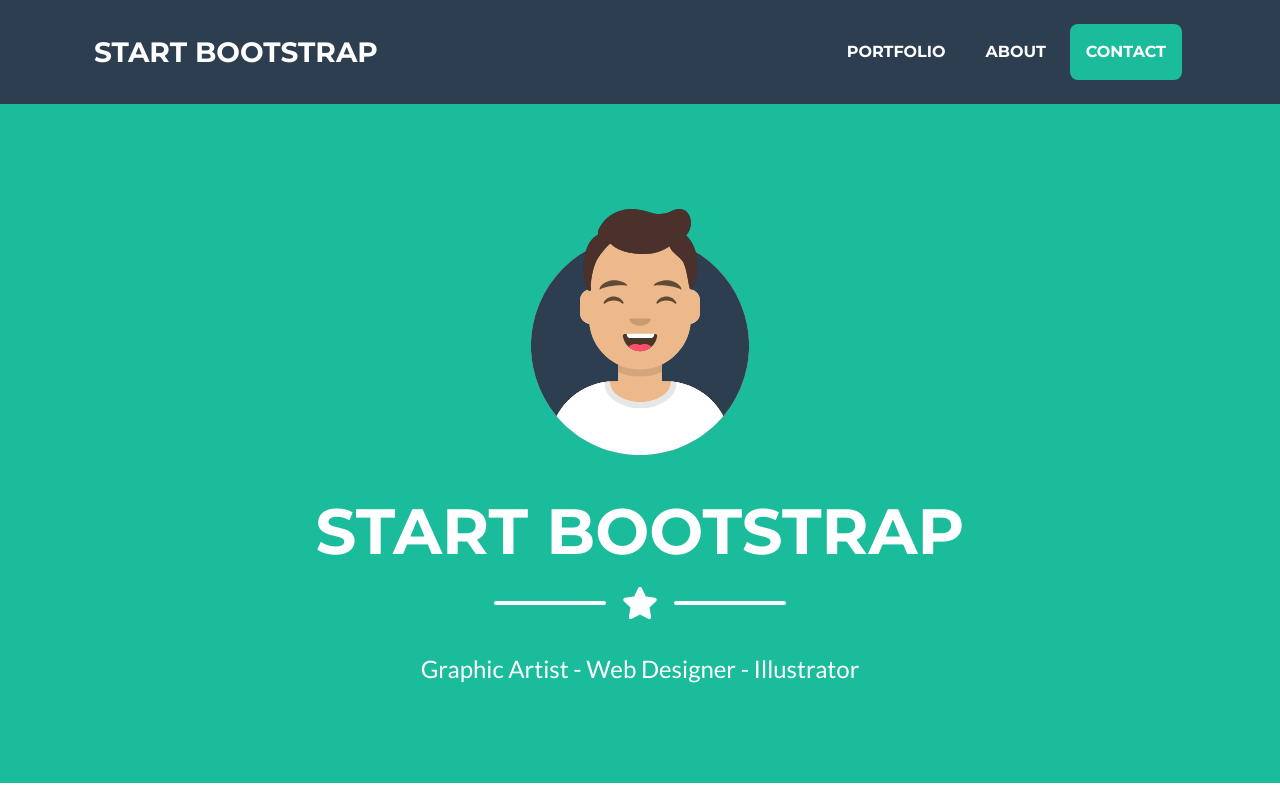
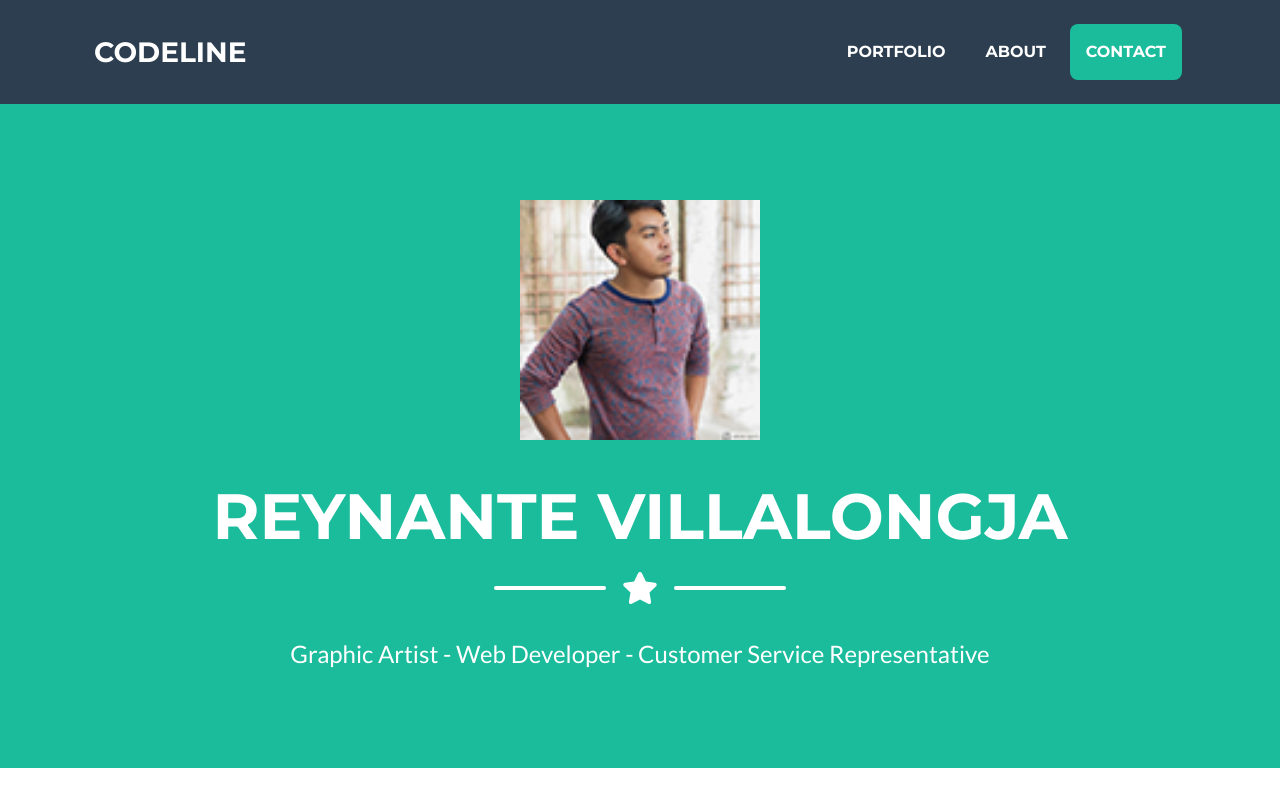
Before and after one commit to nancavil/nancavil.github.io, a plain HTML site: page index.html in a window 1280 px wide. Shown: the top 800 px of the page. Drawn offline with nearby package versions, Linux system fonts and the light colour scheme.

Commit message:
added img banner

```diff
--- a/index.html
+++ b/index.html
@@ -5,7 +5,7 @@
         <meta name="viewport" content="width=device-width, initial-scale=1, shrink-to-fit=no" />
         <meta name="description" content="" />
         <meta name="author" content="" />
-        <title>Freelancer - Start Bootstrap Theme</title>
+        <title>Codeline PH</title>
         <!-- Favicon-->
         <link rel="icon" type="image/x-icon" href="assets/img/favicon.ico" />
         <!-- Font Awesome icons (free version)-->
@@ -20,7 +20,7 @@
         <!-- Navigation-->
         <nav class="navbar navbar-expand-lg bg-secondary text-uppercase fixed-top" id="mainNav">
             <div class="container">
-                <a class="navbar-brand js-scroll-trigger" href="#page-top">Start Bootstrap</a>
+                <a class="navbar-brand js-scroll-trigger" href="#page-top">Codeline</a>
                 <button class="navbar-toggler navbar-toggler-right text-uppercase font-weight-bold bg-primary text-white rounded" type="button" data-toggle="collapse" data-target="#navbarResponsive" aria-controls="navbarResponsive" aria-expanded="false" aria-label="Toggle navigation">
                     Menu
                     <i class="fas fa-bars"></i>
@@ -38,9 +38,9 @@
         <header class="masthead bg-primary text-white text-center">
             <div class="container d-flex align-items-center flex-column">
                 <!-- Masthead Avatar Image-->
-                <img class="masthead-avatar mb-5" src="assets/img/avataaars.svg" alt="" />
+                <img class="masthead-avatar mb-5" src="assets/img/imgbanner.jpg" alt="" />
                 <!-- Masthead Heading-->
-                <h1 class="masthead-heading text-uppercase mb-0">Start Bootstrap</h1>
+                <h1 class="masthead-heading text-uppercase mb-0">Reynante Villalongja</h1>
                 <!-- Icon Divider-->
                 <div class="divider-custom divider-light">
                     <div class="divider-custom-line"></div>
@@ -48,7 +48,7 @@
                     <div class="divider-custom-line"></div>
                 </div>
                 <!-- Masthead Subheading-->
-                <p class="masthead-subheading font-weight-light mb-0">Graphic Artist - Web Designer - Illustrator</p>
+                <p class="masthead-subheading font-weight-light mb-0">Graphic Artist - Web Developer - Customer Service Representative</p>
             </div>
         </header>
         <!-- Portfolio Section-->
```
Also changed, not shown: assets/img/imgbanner.jpg (added).
